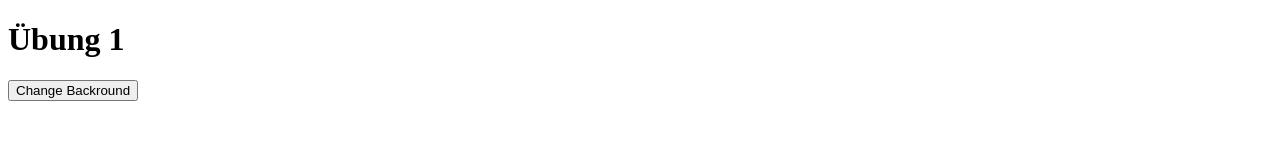
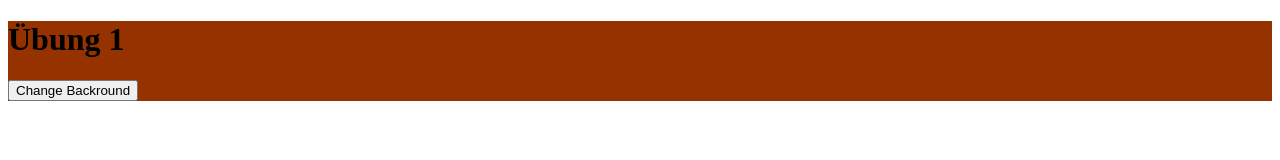
Before and after one commit to Zasajin/Hello-World, a plain HTML site: page index.html in a window 1280 px wide. Both pictures are taken after a click on the button "Change Backround". Drawn offline with Linux system fonts and the light colour scheme.

Commit message:
Korrektur

```diff
--- a/Styles/styles.css
+++ b/Styles/styles.css
@@ -1,9 +1,5 @@
-body {
-
 .color1 {background-color: black;}
 .color2 {background-color: rgb(160, 0, 0);}
 .color3 {background-color: rgb(0, 100, 0);}
 .color4 {background-color: rgb(175, 150, 0);}
 .color5 {background-color: rgb(150, 50, 0);}
-
-}
--- a/index.html
+++ b/index.html
@@ -14,11 +14,11 @@
   </head>
 
   <body>
+    <div id="colorElement">
+      <h1>Übung 1</h1>
 
-    <h1>Übung 1</h1>
-
-      <button id="colorButton">Change Backround</button>
-      <div id="colorElement"></div>
+        <button id="colorButton">Change Backround</button>
+    </div>
 
   </body>
 
--- a/script.js
+++ b/script.js
@@ -1,4 +1,4 @@
-function getRandomColor() {
+function getRandomBackroundColor() {
 
     var randomNumber = Math.floor(Math.random() * 5) + 1;
     var colorElement = document.getElementById('colorElement');
@@ -6,4 +6,4 @@ function getRandomColor() {
   }
 
   var colorButton = document.getElementById('colorButton');
-  colorButton.addEventListener('click', getRandomColor);
+  colorButton.addEventListener('click', getRandomBackroundColor);
```
